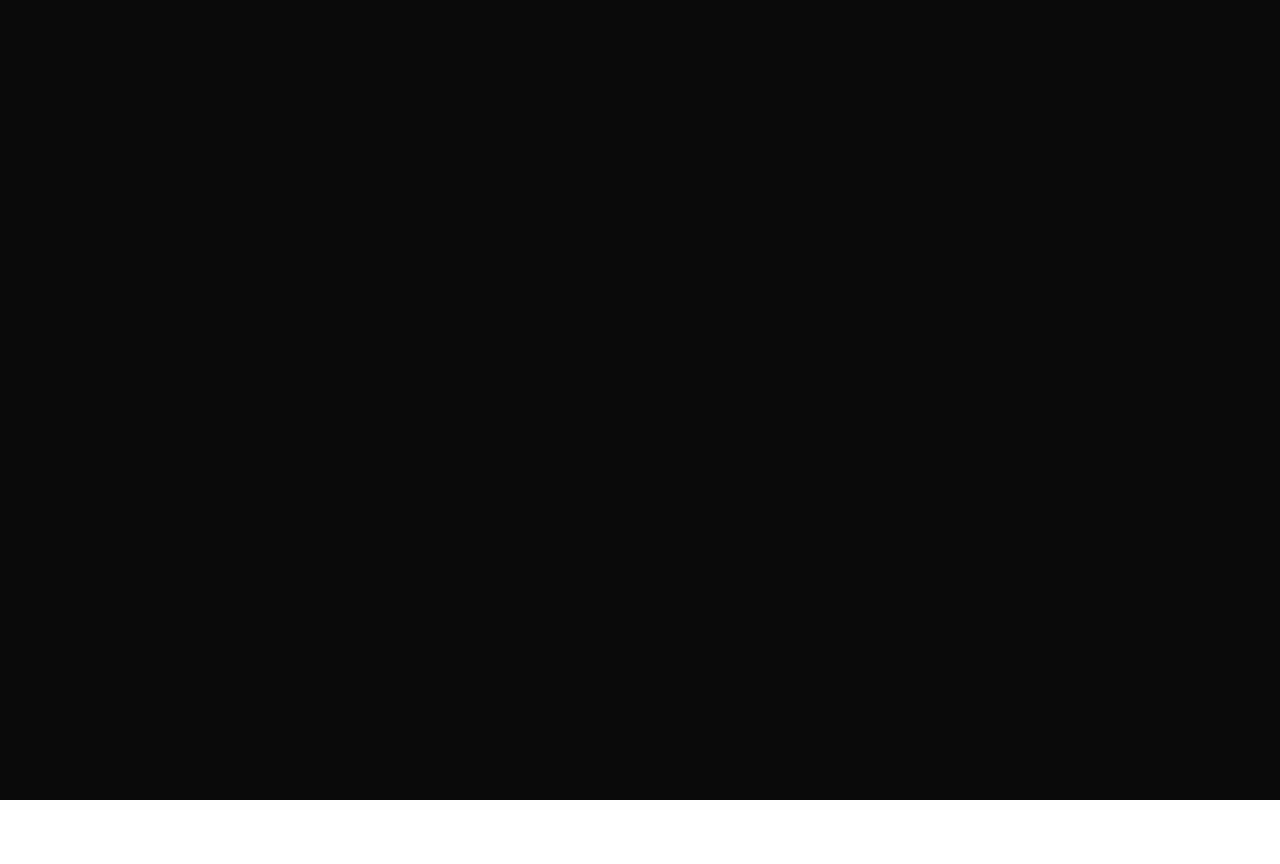
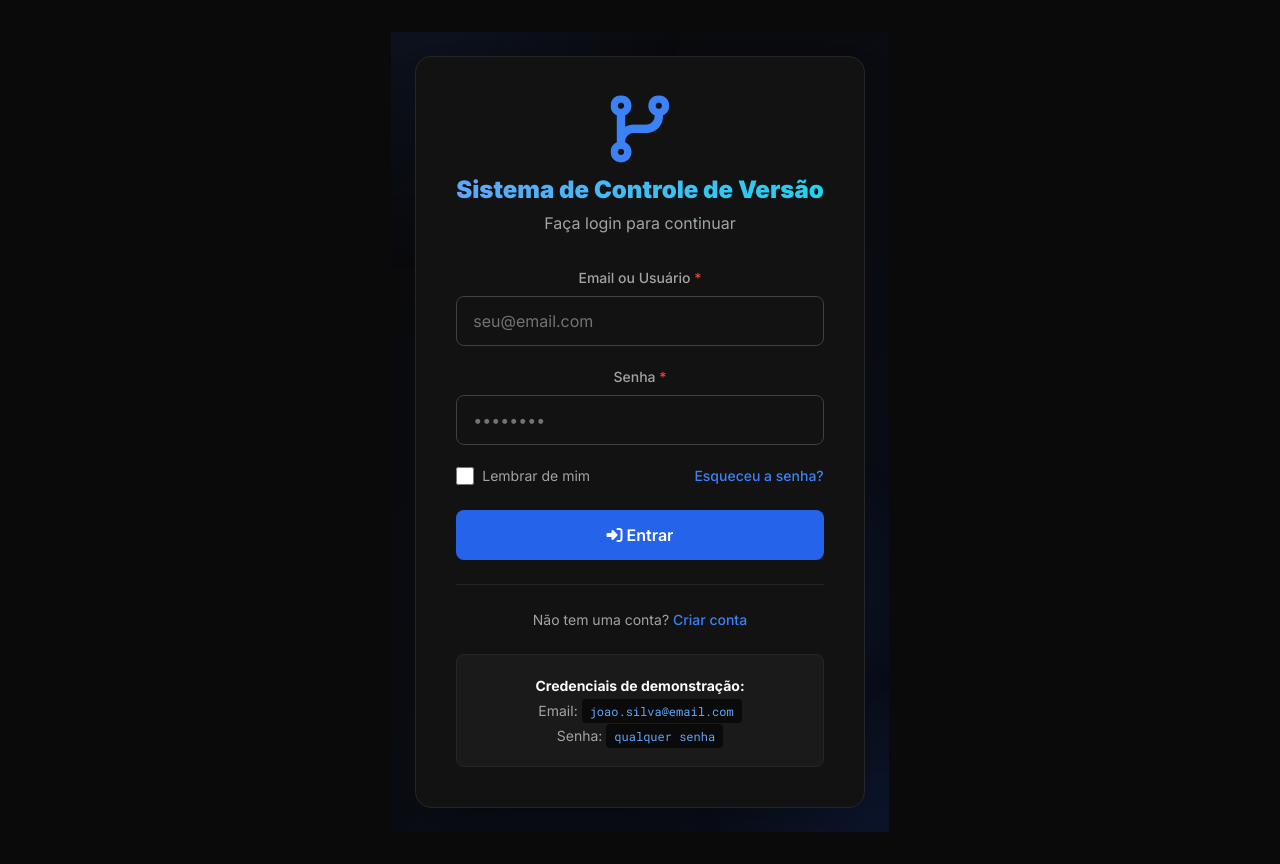
Before and after one commit to weydsonlino/sistema-de-controle-de-versao, a Vue app in the folder app/: page /login in a window 1280 px wide. Before the commit this address had no page. Before the commit the page ends 800 px from the top, so only its background shows below. Built offline with nearby package versions, Linux system fonts and the light colour scheme.

Commit message:
feat: adiciona tela de login completa com animações

```diff
--- a/app/src/components/layout/HeaderBar.vue
+++ b/app/src/components/layout/HeaderBar.vue
@@ -96,18 +96,14 @@ const handleLogout = () => {
     // Limpar dados do localStorage
     localStorage.removeItem('user_theme');
     localStorage.removeItem('user_preferences');
+    localStorage.removeItem('user_data');
+    localStorage.removeItem('remember_me');
 
     // Fechar menu
     showUserMenu.value = false;
 
-    // Mostrar mensagem e recarregar (simulando logout)
-    alert('Você saiu com sucesso! Em um sistema real, você seria redirecionado para a tela de login.');
-
-    // Em produção, você redirecionaria para login:
-    // router.push('/login');
-
-    // Por enquanto, apenas recarrega a página
-    window.location.reload();
+    // Redirecionar para login
+    router.push('/login');
   }
 };
 
--- /dev/null
+++ b/app/src/pages/LoginView.vue
@@ -0,0 +1,372 @@
+<template>
+  <div class="login-container">
+    <div class="login-card">
+      <div class="login-header">
+        <i class="fas fa-code-branch logo-icon"></i>
+        <h1>Sistema de Controle de Versão</h1>
+        <p>Faça login para continuar</p>
+      </div>
+
+      <form @submit.prevent="handleLogin" class="login-form">
+        <FormField
+          v-model="credentials.email"
+          label="Email ou Usuário"
+          type="text"
+          placeholder="seu@email.com"
+          required
+          :error="errors.email"
+          autocomplete="username"
+        >
+          <template #icon>
+            <i class="fas fa-user"></i>
+          </template>
+        </FormField>
+
+        <FormField
+          v-model="credentials.password"
+          label="Senha"
+          type="password"
+          placeholder="••••••••"
+          required
+          :error="errors.password"
+          autocomplete="current-password"
+        >
+          <template #icon>
+            <i class="fas fa-lock"></i>
+          </template>
+        </FormField>
+
+        <div class="form-options">
+          <label class="checkbox-label">
+            <input type="checkbox" v-model="rememberMe" />
+            <span>Lembrar de mim</span>
+          </label>
+          <a href="#" class="forgot-password">Esqueceu a senha?</a>
+        </div>
+
+        <Button
+          type="submit"
+          variant="primary"
+          :loading="loading"
+          style="width: 100%; margin-top: var(--space-6);"
+        >
+          <i class="fas fa-sign-in-alt"></i>
+          Entrar
+        </Button>
+      </form>
+
+      <div class="login-footer">
+        <p>Não tem uma conta? <a href="#" @click.prevent="handleRegister">Criar conta</a></p>
+      </div>
+
+      <div class="demo-credentials">
+        <p><strong>Credenciais de demonstração:</strong></p>
+        <p>Email: <code>joao.silva@email.com</code></p>
+        <p>Senha: <code>qualquer senha</code></p>
+      </div>
+    </div>
+
+    <div class="background-decoration">
+      <div class="circle circle-1"></div>
+      <div class="circle circle-2"></div>
+      <div class="circle circle-3"></div>
+    </div>
+  </div>
+</template>
+
+<script setup>
+import { ref } from 'vue';
+import { useRouter } from 'vue-router';
+import Button from '../components/common/Button.vue';
+import FormField from '../components/common/FormField.vue';
+import * as UserService from '../services/UserService';
+
+const router = useRouter();
+
+const credentials = ref({
+  email: '',
+  password: ''
+});
+
+const rememberMe = ref(false);
+const loading = ref(false);
+const errors = ref({});
+
+const handleLogin = async () => {
+  errors.value = {};
+
+  // Validação básica
+  if (!credentials.value.email) {
+    errors.value.email = 'Email é obrigatório';
+    return;
+  }
+
+  if (!credentials.value.password) {
+    errors.value.password = 'Senha é obrigatória';
+    return;
+  }
+
+  loading.value = true;
+
+  try {
+    // Simular login (em produção, chamaria uma API real)
+    await new Promise(resolve => setTimeout(resolve, 1000));
+
+    // Salvar dados do usuário no localStorage
+    const userData = {
+      nome: 'João Silva',
+      email: credentials.value.email,
+      avatar: 'https://ui-avatars.com/api/?name=Joao+Silva&background=643bf6&color=fff'
+    };
+
+    localStorage.setItem('user_data', JSON.stringify(userData));
+
+    if (rememberMe.value) {
+      localStorage.setItem('remember_me', 'true');
+    }
+
+    // Redirecionar para dashboard
+    router.push('/dashboard');
+  } catch (error) {
+    console.error('Erro ao fazer login:', error);
+    errors.value.email = 'Email ou senha inválidos';
+  } finally {
+    loading.value = false;
+  }
+};
+
+const handleRegister = () => {
+  alert('Funcionalidade de registro será implementada em breve!');
+};
+</script>
+
+<style scoped>
+.login-container {
+  min-height: 100vh;
+  display: flex;
+  align-items: center;
+  justify-content: center;
+  background: linear-gradient(135deg, var(--bg-deep) 0%, #0a0e1a 100%);
+  padding: var(--space-6);
+  position: relative;
+  overflow: hidden;
+}
+
+.background-decoration {
+  position: absolute;
+  top: 0;
+  left: 0;
+  right: 0;
+  bottom: 0;
+  pointer-events: none;
+  overflow: hidden;
+}
+
+.circle {
+  position: absolute;
+  border-radius: 50%;
+  background: radial-gradient(circle, var(--color-primary-600) 0%, transparent 70%);
+  opacity: 0.1;
+  animation: float 20s infinite ease-in-out;
+}
+
+.circle-1 {
+  width: 500px;
+  height: 500px;
+  top: -250px;
+  left: -250px;
+}
+
+.circle-2 {
+  width: 400px;
+  height: 400px;
+  bottom: -200px;
+  right: -200px;
+  animation-delay: -7s;
+}
+
+.circle-3 {
+  width: 300px;
+  height: 300px;
+  top: 50%;
+  left: 50%;
+  transform: translate(-50%, -50%);
+  animation-delay: -14s;
+}
+
+@keyframes float {
+  0%, 100% {
+    transform: translate(0, 0) scale(1);
+  }
+  33% {
+    transform: translate(30px, -30px) scale(1.1);
+  }
+  66% {
+    transform: translate(-20px, 20px) scale(0.9);
+  }
+}
+
+.login-card {
+  background-color: var(--bg-surface);
+  border: 1px solid var(--border-subtle);
+  border-radius: var(--radius-xl);
+  padding: var(--space-10);
+  width: 100%;
+  max-width: 450px;
+  box-shadow: var(--shadow-2xl);
+  position: relative;
+  z-index: 1;
+  backdrop-filter: blur(10px);
+}
+
+.login-header {
+  text-align: center;
+  margin-bottom: var(--space-8);
+}
+
+.logo-icon {
+  font-size: 4rem;
+  color: var(--color-primary-500);
+  margin-bottom: var(--space-4);
+  display: inline-block;
+  animation: pulse 2s infinite;
+}
+
+@keyframes pulse {
+  0%, 100% {
+    transform: scale(1);
+  }
+  50% {
+    transform: scale(1.05);
+  }
+}
+
+.login-header h1 {
+  font-size: var(--font-size-2xl);
+  font-weight: var(--font-weight-black);
+  margin: 0 0 var(--space-2) 0;
+  color: var(--text-primary);
+  background: linear-gradient(135deg, var(--color-primary-400), var(--color-secondary-400));
+  -webkit-background-clip: text;
+  -webkit-text-fill-color: transparent;
+  background-clip: text;
+}
+
+.login-header p {
+  color: var(--text-secondary);
+  margin: 0;
+  font-size: var(--font-size-base);
+}
+
+.login-form {
+  margin-bottom: var(--space-6);
+}
+
+.form-options {
+  display: flex;
+  justify-content: space-between;
+  align-items: center;
+  margin-top: var(--space-4);
+}
+
+.checkbox-label {
+  display: flex;
+  align-items: center;
+  gap: var(--space-2);
+  cursor: pointer;
+  color: var(--text-secondary);
+  font-size: var(--font-size-sm);
+}
+
+.checkbox-label input[type="checkbox"] {
+  width: 18px;
+  height: 18px;
+  cursor: pointer;
+  accent-color: var(--color-primary-600);
+}
+
+.forgot-password {
+  color: var(--color-primary-500);
+  text-decoration: none;
+  font-size: var(--font-size-sm);
+  transition: color var(--transition-fast);
+}
+
+.forgot-password:hover {
+  color: var(--color-primary-400);
+  text-decoration: underline;
+}
+
+.login-footer {
+  text-align: center;
+  padding-top: var(--space-6);
+  border-top: 1px solid var(--border-subtle);
+  margin-top: var(--space-6);
+}
+
+.login-footer p {
+  color: var(--text-secondary);
+  margin: 0;
+  font-size: var(--font-size-sm);
+}
+
+.login-footer a {
+  color: var(--color-primary-500);
+  text-decoration: none;
+  font-weight: var(--font-weight-medium);
+  transition: color var(--transition-fast);
+}
+
+.login-footer a:hover {
+  color: var(--color-primary-400);
+  text-decoration: underline;
+}
+
+.demo-credentials {
+  margin-top: var(--space-6);
+  padding: var(--space-4);
+  background-color: var(--bg-elevated);
+  border: 1px solid var(--border-subtle);
+  border-radius: var(--radius-md);
+  text-align: center;
+}
+
+.demo-credentials p {
+  margin: var(--space-1) 0;
+  font-size: var(--font-size-sm);
+  color: var(--text-secondary);
+}
+
+.demo-credentials strong {
+  color: var(--text-primary);
+}
+
+.demo-credentials code {
+  background-color: var(--bg-deep);
+  padding: var(--space-1) var(--space-2);
+  border-radius: var(--radius-sm);
+  font-family: var(--font-mono);
+  color: var(--color-primary-400);
+  font-size: var(--font-size-xs);
+}
+
+@media (max-width: 480px) {
+  .login-card {
+    padding: var(--space-6);
+  }
+
+  .login-header h1 {
+    font-size: var(--font-size-xl);
+  }
+
+  .logo-icon {
+    font-size: 3rem;
+  }
+
+  .form-options {
+    flex-direction: column;
+    gap: var(--space-3);
+    align-items: flex-start;
+  }
+}
+</style>
--- a/app/src/router/index.js
+++ b/app/src/router/index.js
@@ -5,7 +5,12 @@ const router = createRouter({
   routes: [
     {
       path: "/",
-      redirect: "/dashboard",
+      redirect: "/login",
+    },
+    {
+      path: "/login",
+      name: "login",
+      component: () => import("../pages/LoginView.vue"),
     },
     {
       path: "/dashboard",
```
